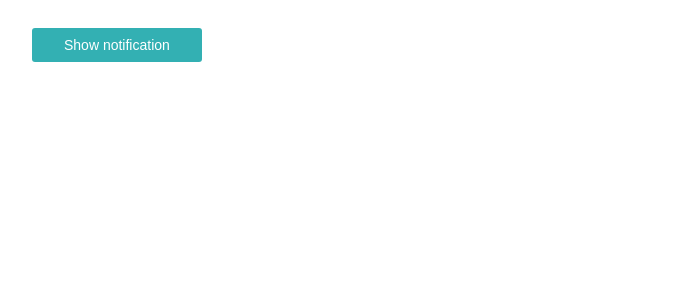
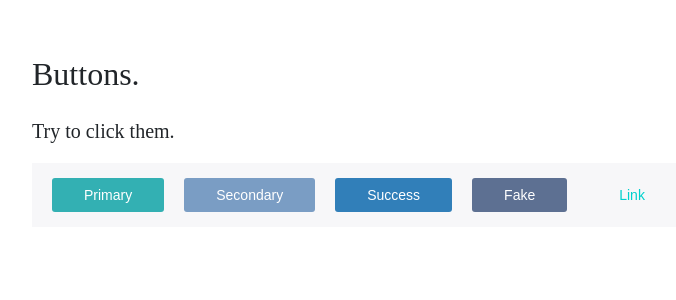
Before and after one commit to iluha5/react-library, a React app: page / in a window 1280 px wide. Shown: the top 300 px of the page, without its empty margins (6-682 px from the left). Built offline with nearby package versions, Linux system fonts and the light colour scheme.

Commit message:
fix(app): fix buttons

```diff
--- a/src/components/App/index.jsx
+++ b/src/components/App/index.jsx
@@ -5,12 +5,56 @@ import style from './style.scss';
 
 import Button from 'components/Button';
 
-function App({ buttonClick }) {
+function App({buttonClick}) {
     return (
         <div className={style['App']}>
-            <Button
-                onClick={buttonClick}
-            >Show notification</Button>
+            <h2 className={style['App-Title']}>
+                Buttons.
+            </h2>
+            <h3 className={style['App-SubTitle']}>
+                Try to click them.
+            </h3>
+            <div className={style['App-Line']}>
+                <div className={style['App-Item']}>
+                    <Button
+                        onClick={buttonClick}
+                    >
+                        Primary
+                    </Button>
+                </div>
+                <div className={style['App-Item']}>
+                    <Button
+                        onClick={buttonClick}
+                        btnType={'secondary'}
+                    >
+                        Secondary
+                    </Button>
+                </div>
+                <div className={style['App-Item']}>
+                    <Button
+                        onClick={buttonClick}
+                        btnType={'success'}
+                    >
+                        Success
+                    </Button>
+                </div>
+                <div className={style['App-Item']}>
+                    <Button
+                        onClick={buttonClick}
+                        btnType={'fake'}
+                    >
+                        Fake
+                    </Button>
+                </div>
+                <div className={style['App-Item']}>
+                    <Button
+                        onClick={buttonClick}
+                        btnType={'link'}
+                    >
+                        Link
+                    </Button>
+                </div>
+            </div>
         </div>
     );
 }
--- a/src/components/App/style.scss
+++ b/src/components/App/style.scss
@@ -1,3 +1,34 @@
 .App {
     padding: 20px 30px;
+
+    &-Line {
+        margin-top: 20px;
+        padding: 15px 20px;
+
+        display: flex;
+
+        background: rgb(247, 247, 249);;
+    }
+
+    &-Item {
+        & + & {
+            margin-left: 20px;
+        }
+    }
+
+    &-Title {
+        color: rgb(33, 37, 41);
+        font-size: 32px;
+        font-weight: 500;
+        line-height: 1.2;
+    }
+
+    &-SubTitle {
+        margin-top: 10px;
+
+        color: rgb(33, 37, 41);
+        font-size: 20px;
+        font-weight: 500;
+        line-height: 1.2;
+    }
 }
--- a/src/global-styles.scss
+++ b/src/global-styles.scss
@@ -17,7 +17,7 @@ html, body {
 
 body {
   height: 100%;
-  background-color: $bg-brandColor;
+  background-color: $base-color;
   font-family: 'OpenSans';
   font-weight: $font-weight-base;
   font-size: $font-size-base;
--- a/src/variables.scss
+++ b/src/variables.scss
@@ -3,6 +3,7 @@ $text-second-color: rgba(255, 255, 255, 0.7);
 $text-third-color: rgba(255, 255, 255, 0.5);
 
 // Color
+$base-color: #FFF;
 $primary-color: #33B0B3;
 $secondary-color: #7A9DC4;
 $success-color: #317FB9;
```
